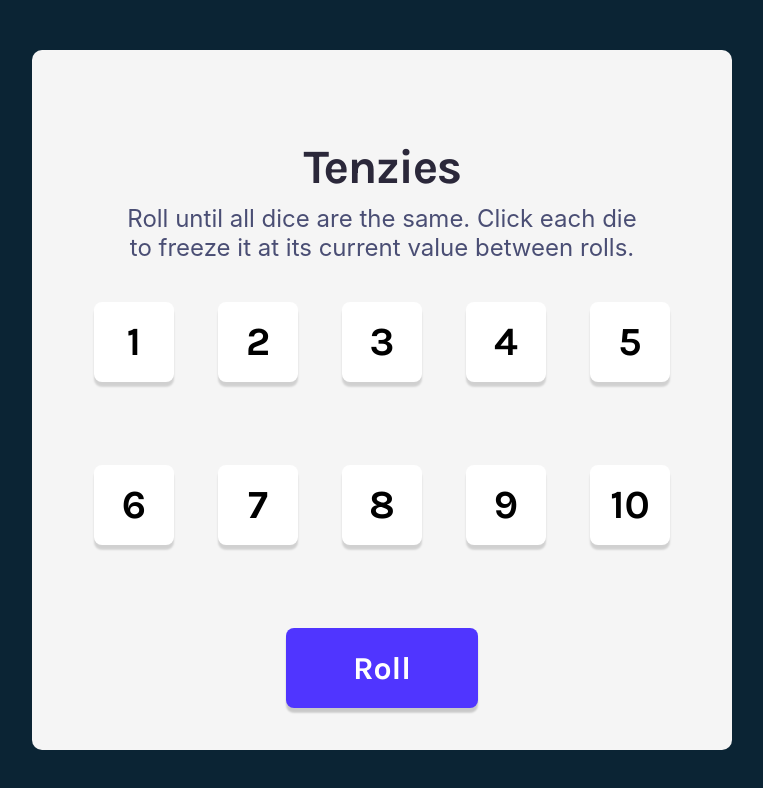
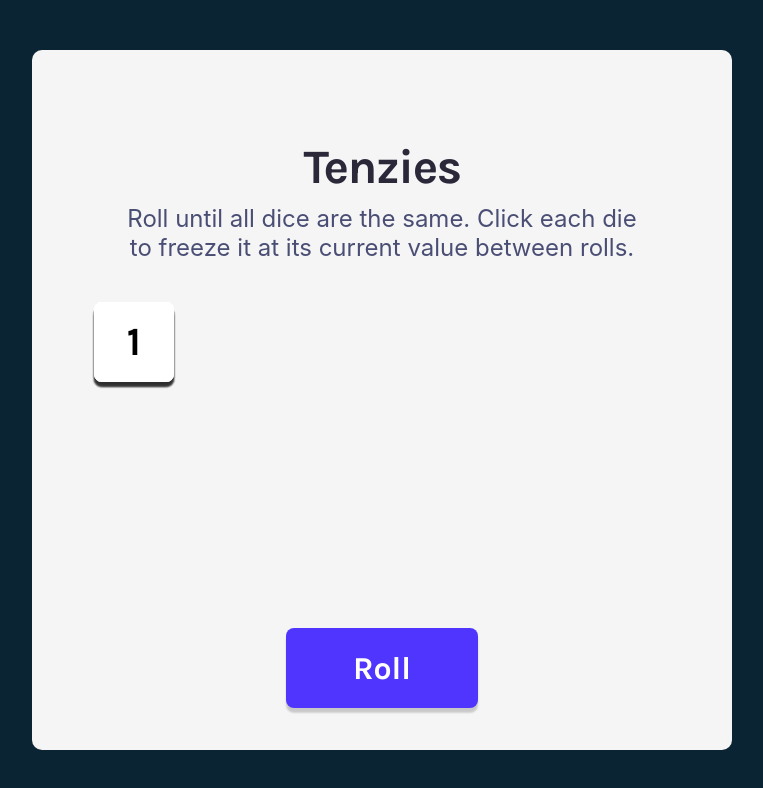
Before and after one commit to lorenzoaniel/tenzies-app, a React (Create React App) app: page / in a window 1280 px wide. Shown: the top 788 px of the page, without its empty margins (258-1021 px from the left). Built offline with nearby package versions, Linux system fonts and the light colour scheme.

Commit message:
Completed base logic and states
converted the rendering on Dice component and useed diceComponentArr that will be changed in order to rerender new dice values and lock dice (prob a lock state)

converted hard coded values into AppBase object for easier modification

```diff
--- a/src/App.js
+++ b/src/App.js
@@ -20,9 +20,21 @@ const Main = styled.div`
 
 const App = () => {
 
+  const AppBase = {
+    numberOfDice: 10,
+    appTitle: "Tenzies",
+    appSummary: "Roll until all dice are the same. Click each die to freeze it at its current value between rolls."
+  }
+
   const [rollState, setRollState] = React.useState(true);
+  const [diceComponentArr, setDiceComponentArr] = React.useState(
+    new Array(AppBase.numberOfDice).fill(0).map((ele, index) => {
+      return <Dice key={index+1} className={`dice${index+1}`}/>
+    })
+  );
 
   const calculateTenzie = (state) => {
+    setDiceComponentArr((prevArr) => prevArr)
     console.log("check dice and return true or false");
     return state ? false : true;
   }
@@ -36,15 +48,13 @@ const App = () => {
     <>
       <GlobalStyle />
       <Main>
-      <Title title={"Tenzies"} />
-      <Summary summary={"Roll until all dice are the same. Click each die to freeze it at its current value between rolls."} />
+      <Title title={AppBase.appTitle} />
+      <Summary summary={AppBase.appSummary} />
       <Board>
-        {
-          <>
-            <Dice diceQuantity={10}/>
-            <Roll rollDiceClick={changeRollState} rollState={rollState}/>
-          </>
-        }
+          {
+            diceComponentArr
+          }
+            <Roll rollDiceClick={changeRollState} rollState={rollState} />
       </Board>
       </Main>
     </>
```
